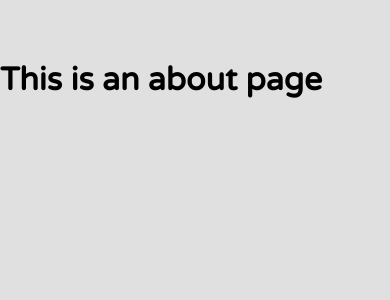
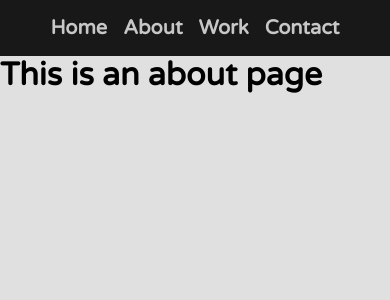
Before and after one commit to musaubrian/brian, a Vue app in the folder mysite_2/: page /about in a window 390 px wide. Shown: the top 300 px of the page. Built offline with nearby package versions, Linux system fonts and the light colour scheme.

Commit message:
add nav background color

```diff
--- a/mysite_2/src/assets/base.css
+++ b/mysite_2/src/assets/base.css
@@ -14,10 +14,12 @@
   --color-background: var(--vt-c-white);
   --color-background-soft: var(--vt-c-white-soft);
   --color-background-mute: var(--vt-c-white-mute);
-  --color-backround-black: var(--vt-c-black-mute);
+  --color-navbar-background: var(--vt-c-black);
+  --color-background-black: var(--vt-c-black-mute);
 
   --color-text-black: var(--vt-c-black-soft);
-  --color-text-white: var(--vt-c-white-soft);
+  --color-text-white: var(--vt-c-white);
+  --color-text-white-soft: var(--vt-c-white-soft);
   --color-text-white-mute: var(--vt-c-white-mute);
 }
 * {
--- a/mysite_2/src/components/HomePage.vue
+++ b/mysite_2/src/components/HomePage.vue
@@ -1,7 +1,7 @@
 <template>
     <div class="hompeage">
         <div class="image-container">
-            <img src="https://github.com/musaubrian/brian/blob/main/mysite/images/pikachugif.gif?raw=true" alt="pikachu waving" class="pika">
+            <img src="../assets/pikachugif.gif" alt="pikachu waving" class="pika">
         </div>
         <div class="welcome">
             <h1> I'm Ernest </h1>
--- a/mysite_2/src/components/NavBar.vue
+++ b/mysite_2/src/components/NavBar.vue
@@ -56,17 +56,25 @@
         transition: 400ms;
     }
 
-    li ._link:hover {
+    li ._link:hover,
+    li ._link:active {
         transition: 400ms;
         color: var(--color-text-white-mute);
     }
     @media screen and (max-width: 580px) {
-
-        .navbar {
-            visibility: hidden;
+        .navbar{
+            background-color: var(--color-navbar-background);
         }
         ul {
+            width: 100%;
             justify-content: center;
+            align-content: center;
+            padding: 0.5rem;
+        }
+        li ._link{
+            font-size: 1.25rem;
+            color: var(--color-text-white-soft);
+            padding: 0.5rem;
         }
     }
 </style>
--- a/mysite_2/src/router/index.js
+++ b/mysite_2/src/router/index.js
@@ -13,9 +13,6 @@ const router = createRouter({
     {
       path: '/about',
       name: 'about',
-      // route level code-splitting
-      // this generates a separate chunk (About.[hash].js) for this route
-      // which is lazy-loaded when the route is visited.
       component: () => import('../views/AboutView.vue')
     },
     {
--- a/mysite_2/src/views/ContactView.vue
+++ b/mysite_2/src/views/ContactView.vue
@@ -1,5 +1,6 @@
 <template>
     <NavBar1 />
+    <h1>🙂</h1>
     <div class="form-container">
         <form name="contact" method="post" data-netlify="true" data-netlify-honeypot="true">
             <input type="hidden" name="form-name" value="contact" />
@@ -27,11 +28,15 @@
 
 
 
+    h1 {
+        visibility: hidden;
+    }
     .form-container {
         display: flex;
         justify-content: center;
         align-content: center;
-        width: 100%;
+        width: 90%;
+        margin: auto;
         padding: 1rem;
     }
     .form-container form {
@@ -77,22 +82,30 @@
     }
     button {
         width: 40%;
-        margin: auto;
+        padding: 1rem;
+        border: 3px solid var(--color-text-black);
+        border-radius: 15px;
+        margin: 1rem auto;
+        text-decoration: none;
+        background-color: var(--color-text-black);
+        color: var(--color-text-white-soft);
         font-size: 1.2rem;
         font-weight: 650;
-        padding: 1rem;
-        border-radius: 15px;
-        border: none;
-        color: var(--color-text-white);
-        background-color: var(--color-backround-black);
+        transition: 300ms;
     }
     button:hover {
         background-color: transparent;
-        border: 2px solid var(--color-text-black);
+        padding: 1rem;
         color: var(--color-text-black);
     }
 
     @media screen and (max-width: 790px){
+        h1 {
+            visibility: visible;
+            text-align: center;
+            margin-top: 1rem;
+        }
+        .form-container,
         .form-container form {
             width: 100%;
         }
@@ -108,7 +121,7 @@
         .top input,
         .textarea textarea {
             font-size: 1.1rem;
-            padding: 0.5rem;
+            padding: 0.7rem;
         }
     }
 </style>
```
Also changed, not shown: mysite_2/src/assets/pikachugif.gif (added).
